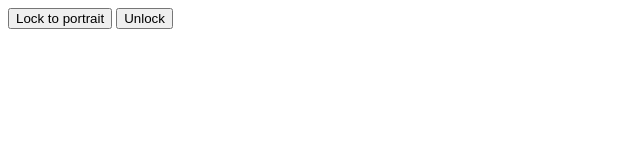
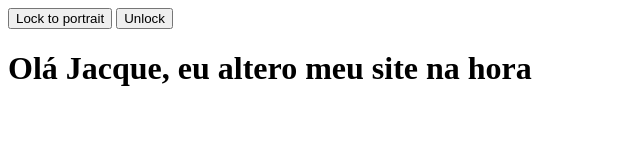
Before and after one commit to alexandressh/alexandressh.github.io, a plain HTML site: page index.html in a window 1280 px wide. Shown: the whole page, without its empty margins (0-640 px from the left). Drawn offline with Linux system fonts and the light colour scheme.

Commit message:
Update index.html

```diff
--- a/index.html
+++ b/index.html
@@ -51,5 +51,6 @@ window.addEventListener("load", () => {
 <button onclick="screen.orientation.unlock()">
   Unlock
 </button>
+	<h1>Olá Jacque, eu altero meu site na hora</h1>
 </body>
 </html>
```
